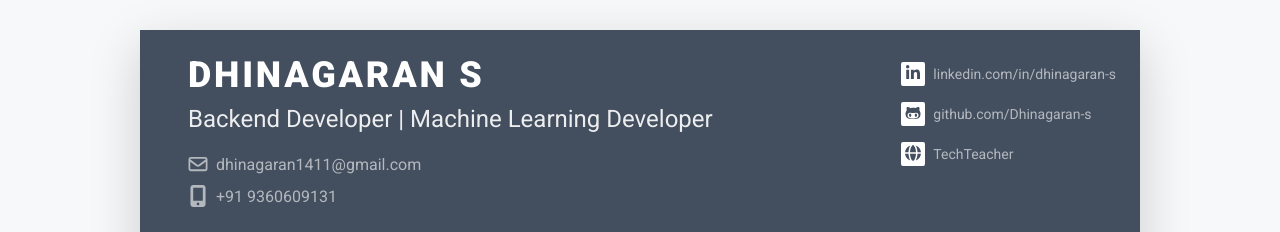
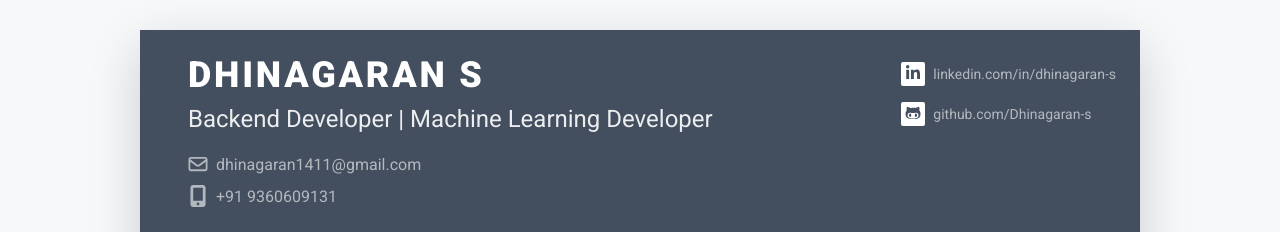
Before and after one commit to kameshrajaa/kameshrajaa.github.io, a plain HTML site: page index.html in a window 1280 px wide. Shown: the top 232 px of the page. Drawn offline with Linux system fonts and the light colour scheme.

Commit message:
Update index.html

```diff
--- a/index.html
+++ b/index.html
@@ -47,7 +47,7 @@
 					                <li class="mb-3"><a class="text-link" href="https://www.linkedin.com/in/dhinagaran-s-596a0820b"><span class="fa-container text-center me-2"><i class="fab fa-linkedin-in fa-fw"></i></span>linkedin.com/in/dhinagaran-s</a></li>
 					                <li class="mb-3"><a class="text-link" href="https://www.github.com/Dhinagaran-s"><span class="fa-container text-center me-2"><i class="fab fa-github-alt fa-fw"></i></span>github.com/Dhinagaran-s</a></li>
 					                <!-- <li class="mb-3"><a class="text-link" href="#"><span class="fa-container text-center me-2"><i class="fab fa-codepen fa-fw"></i></span>codepen.io/username/</a></li> -->
-					                <li><a class="text-link" href="https://techteacher.vercel.app/"><span class="fa-container text-center me-2"><i class="fas fa-globe"></i></span>TechTeacher</a></li>
+					                <!-- <li><a class="text-link" href="https://techteacher.vercel.app/"><span class="fa-container text-center me-2"><i class="fas fa-globe"></i></span>TechTeacher</a></li>-->
 							    </ul>
 						    </div><!--//secondary-info-->
 					    </div><!--//row-->
```
